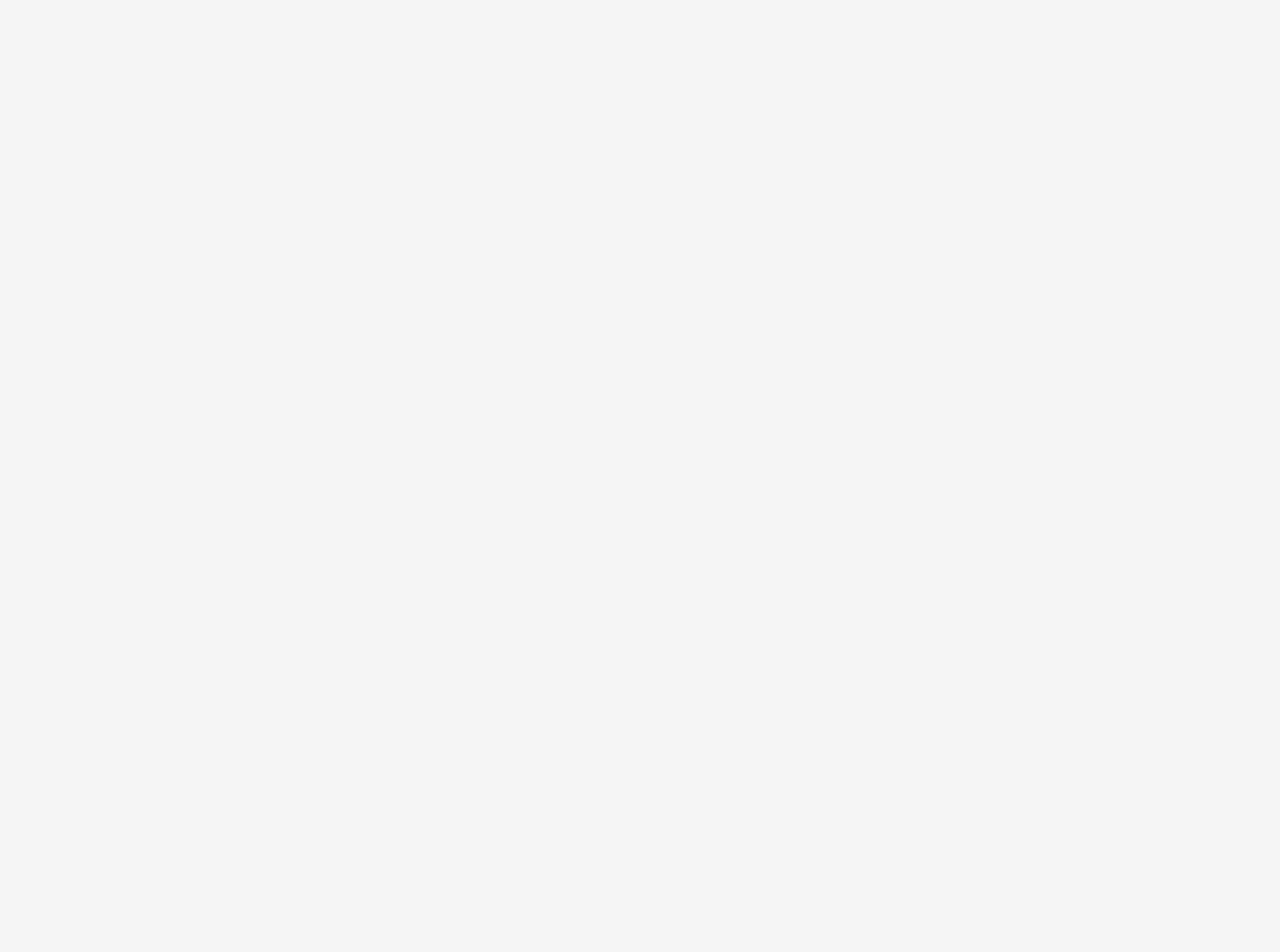
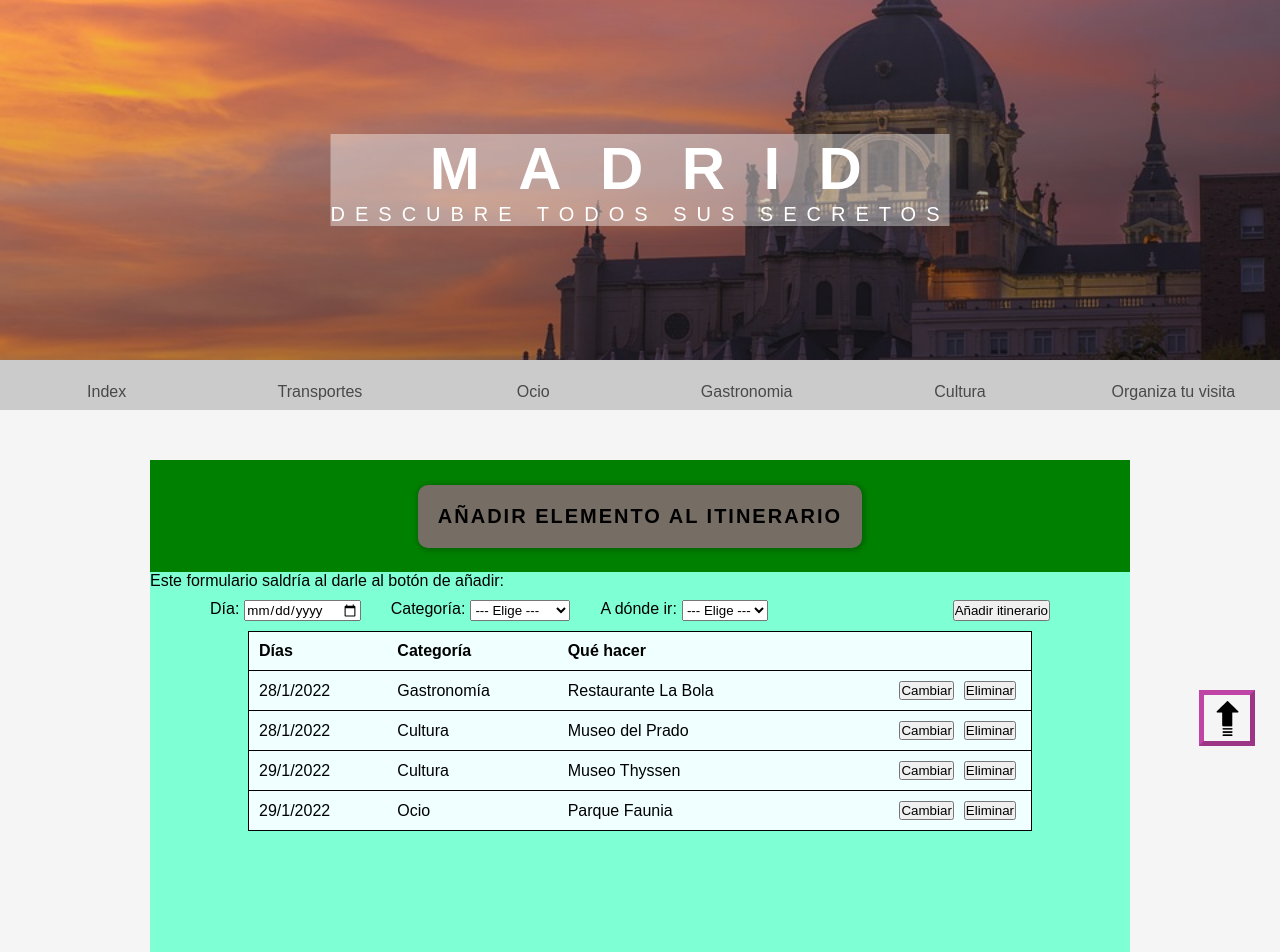
Before and after one commit to EquipoJavier/Proyecto-react, a React (Create React App) app: page /visita in a window 1280 px wide. Before the commit this address had no page. Shown: the top 952 px of the page. Before the commit the page ends 800 px from the top, so only its background shows below. Built offline with nearby package versions, Linux system fonts and the light colour scheme.

Commit message:
crud draft

```diff
--- a/src/components/Menu/Menu.js
+++ b/src/components/Menu/Menu.js
@@ -49,6 +49,14 @@ export default function Menu(props) {
                   behavior: "smooth",
               })}}>Cultura</Link>
           </li>
+          <li className={location.pathname === "/visita" ? " menu__item visita" : 'menu__item' }>
+              <Link to="/visita" onClick={function() {
+                getHeading("Organiza tu visita", "");
+                window.scrollTo({
+                  top: 0,
+                  behavior: "smooth",
+              })}}>Organiza tu visita</Link>
+          </li>
         </ul>
       </nav>
   );
--- /dev/null
+++ b/src/components/Visita/Visita.js
@@ -0,0 +1,89 @@
+import Button from '../Button/Button';
+import './Visita.scss';
+export default function Visita() {
+    return (
+        <div className="visita__body">
+            <div className="visita__box">
+                <div className="visita__addButton">
+                    <Button title="Añadir elemento al itinerario" hoverClass="darkRed"/>
+                </div>
+                <div className="visita__content">
+                    Este formulario saldría al darle al botón de añadir:
+                    <div className="visita__content__form">
+                        <label>Día: </label>
+                        <input type="date" />
+
+                        <label>Categoría: </label>
+                        <select>
+                            <option>--- Elige ---</option>
+                            <option>Cultura</option>
+                            <option>Gastronomía</option>
+                            <option>Ocio</option>
+                            <option>Transporte</option>
+                        </select>
+
+                        <label>A dónde ir: </label>
+                        <select>
+                            <option>--- Elige ---</option>
+                            <option>Opción 1</option>
+                            <option>Opción 2</option>
+                            <option>Opción 3</option>
+                            <option>Opción 4</option>
+                        </select>
+
+                        <button className="visita__content__form--submit">
+                            Añadir itinerario
+                        </button>
+                    </div>
+
+
+                    <div className="visita__content__table">
+                        <table>
+                            <tr>
+                                <th>Días</th>
+                                <th>Categoría</th>
+                                <th>Qué hacer</th>
+                            </tr>
+                            <tr>
+                                <td>28/1/2022</td>
+                                <td>Gastronomía</td>
+                                <td>Restaurante La Bola</td>
+                                <div className="visita__content__table--buttons">
+                                    <button>Cambiar</button>
+                                    <button>Eliminar</button>
+                                </div>
+                            </tr>
+                            <tr>
+                                <td>28/1/2022</td>
+                                <td>Cultura</td>
+                                <td>Museo del Prado</td>
+                                <div className="visita__content__table--buttons">
+                                    <button>Cambiar</button>
+                                    <button>Eliminar</button>
+                                </div>
+                            </tr>
+                            <tr>
+                                <td>29/1/2022</td>
+                                <td>Cultura</td>
+                                <td>Museo Thyssen</td>
+                                <div className="visita__content__table--buttons">
+                                    <button>Cambiar</button>
+                                    <button>Eliminar</button>
+                                </div>
+                            </tr>
+                            <tr>
+                                <td>29/1/2022</td>
+                                <td>Ocio</td>
+                                <td>Parque Faunia</td>
+                                <div className="visita__content__table--buttons">
+                                    <button>Cambiar</button>
+                                    <button>Eliminar</button>
+                                </div>
+                            </tr>
+                        </table>
+                    </div>
+                </div>
+            </div>
+        </div>
+    );
+}
--- /dev/null
+++ b/src/components/Visita/Visita.scss
@@ -0,0 +1,86 @@
+*,
+*::after,
+*::before {
+    margin: 0;
+    padding: 0;
+    box-sizing: inherit;
+    font-family: "Fira Sans", sans-serif;
+}
+
+.visita {
+    &__body {
+    background-color: #f5f5f5;
+    }
+
+    &__box {
+        background-color: green; // TEST
+        height: 70vh; // TEST
+        margin: 5rem 15rem;
+        display: flex;
+        flex-direction: column;
+    }
+
+    &__addButton {
+        flex-basis: 20%;
+        display: flex;
+        align-self: center;
+    }
+
+    &__content {
+        background-color: aquamarine; //TEST
+        height: 50vh; // TEST
+        display: flex;
+        flex-direction: column;
+
+        &__form {
+            margin: 1rem 3rem;
+            display: flex;
+
+            & > label {
+                padding-left: 3rem;
+                padding-right: 0.5rem;
+            }
+
+            &--submit {
+                margin-left: auto;
+                margin-right: 5rem;
+            }
+        }
+
+        &__table {
+            background-color: azure;
+            width: 80%;
+            align-self: center;
+            display: flex;
+
+            & table {
+                flex-basis: 100%;
+                border-collapse: collapse;
+
+                & tr {
+                    border: 1px solid black;
+
+                    & > * {
+                        padding: 1rem;
+                    }
+                }
+
+                & th, td {
+                    //border: 1px solid black;
+                }
+                & th {
+                    text-align: left;
+                }
+            }
+
+            &--buttons {
+                float: right;
+
+                & button {
+                    margin: 0 0.5rem;
+                }
+            }
+        }
+    }
+
+}
--- a/src/index.js
+++ b/src/index.js
@@ -11,6 +11,7 @@ import Ocio from "./components/Ocio/Ocio";
 import Gastronomia from "./components/Gastronomia/Gastronomia";
 // import Cultura from "./components/Cultura/Cultura";
 import Transportes from "./components/Transportes/Transportes";
+import Visita from './components/Visita/Visita';
 
 ReactDOM.render(
   <BrowserRouter>
@@ -21,6 +22,7 @@ ReactDOM.render(
         <Route path="ocio" element={<Ocio />} />
         <Route path="gastronomia" element={<Gastronomia />} />
         <Route path="cultura" />
+        <Route path="visita" element={<Visita />}/>
         {/* <Route path="cultura" element={<Cultura />} /> */}
       </Route>
     </Routes>
```
